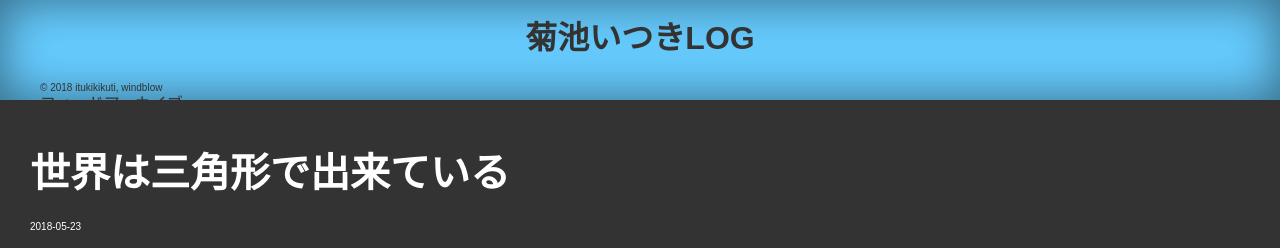
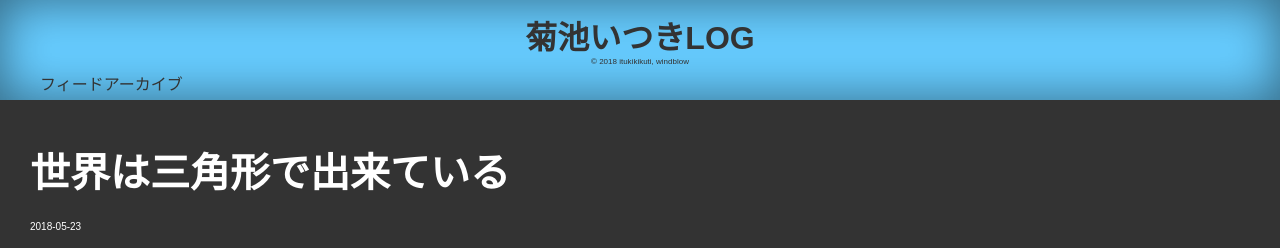
Before and after one commit to itukikikuti/windblow.net, a Jekyll site: the page built from index.html, in a window 1280 px wide. Shown: the top 248 px of the page. Built offline with Jekyll 4.4.1, drawn with Linux system fonts in a browser that asks for light colours; the list of posts is cut into pages by our own code.

Commit message:
Update style.scss

```diff
--- a/assets/css/style.scss
+++ b/assets/css/style.scss
@@ -22,7 +22,7 @@ header {
     box-shadow: 0px 0px 50px rgba(0, 0, 0, 0.5) inset;
     h1 {
         margin: 0;
-        padding: 20px;
+        padding-top: 20px;
         font-weight: 600;
         text-align: center;
     }
@@ -32,12 +32,14 @@ header {
     nav ul {
         list-style: none;
         margin: 0;
+        margin-top: 10px;
         display: flex;
     }
     small {
         color: $back;
-        font-size: 10px;
-        margin-left: 40px;
+        font-size: 8px;
+        display: block;
+        text-align: center;
     }
 }
 main {
```
